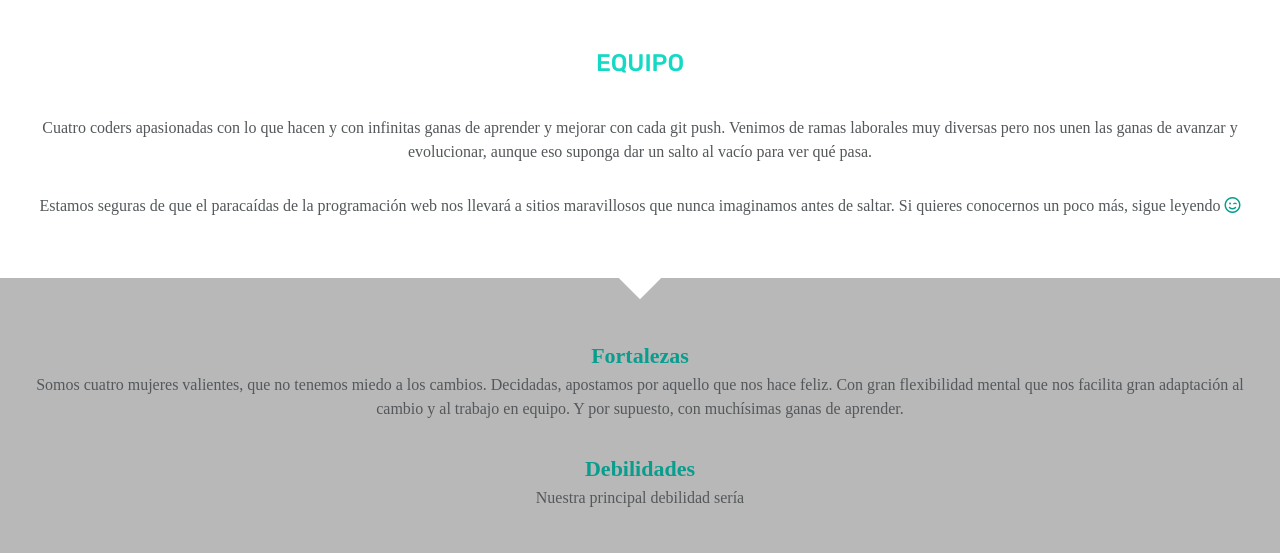
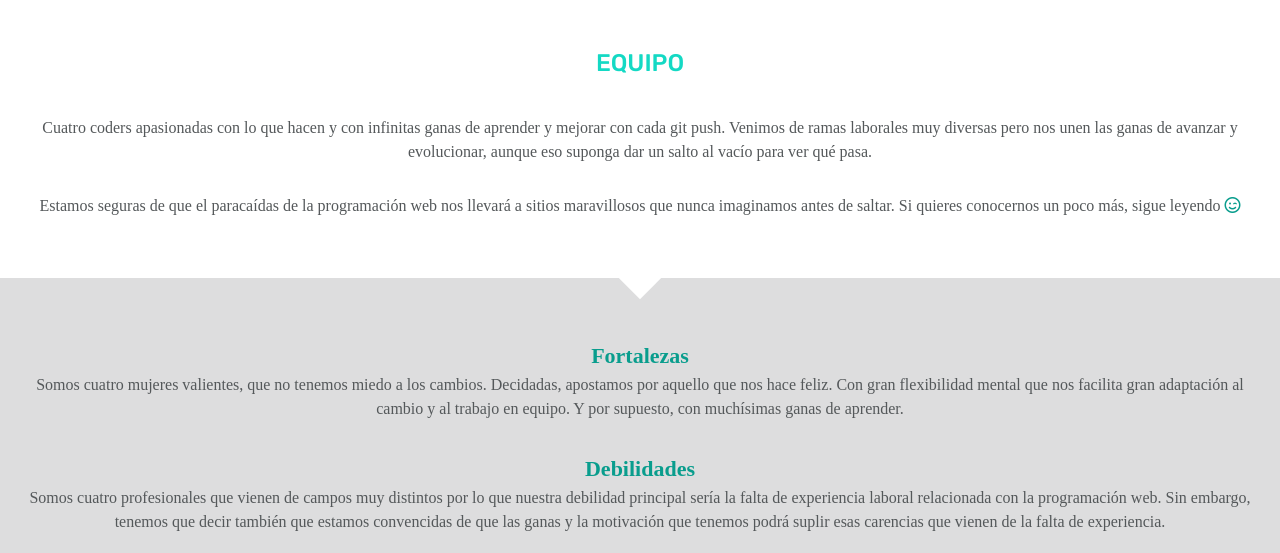
Before and after one commit to Adalab/project-promo-r-module-1-team-6, a plain HTML site: page index.html in a window 1280 px wide. Shown: the part 399-952 px from the top of the page. Drawn offline with nearby package versions, Linux system fonts and the light colour scheme.

Commit message:
texto de debilidades

```diff
--- a/index.html
+++ b/index.html
@@ -49,7 +49,7 @@
             </article>
             <article>
                 <h3 class="caracteristicas">Debilidades</h3>
-                <p class="parrafo">  Nuestra principal debilidad sería </p>
+                <p class="parrafo">Somos cuatro profesionales que vienen de campos muy distintos por lo que nuestra debilidad principal sería la falta de experiencia laboral relacionada con la programación web. Sin embargo, tenemos que decir también que estamos convencidas de que las ganas y la motivación que tenemos podrá suplir esas carencias que vienen de la falta de experiencia. </p>
             </article>
         </section>
 
--- a/styles/main.css
+++ b/styles/main.css
@@ -84,7 +84,7 @@
 /* Fortalezas y debilidades*/
 
 .strengths-weaknesses{
-    background: var(--cool-grey);
+    background: rgba(84, 88, 90, 0.2);
     box-sizing: border-box;
     display: flex;
     flex-direction: column;
```
Also changed, not shown: images/leap-faith.jpeg (deleted), 1 other file.
